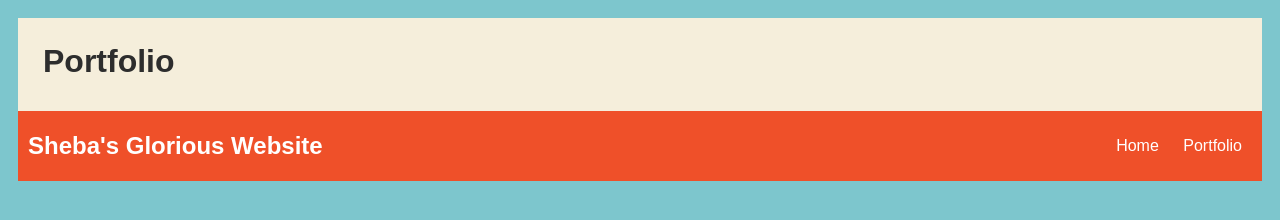
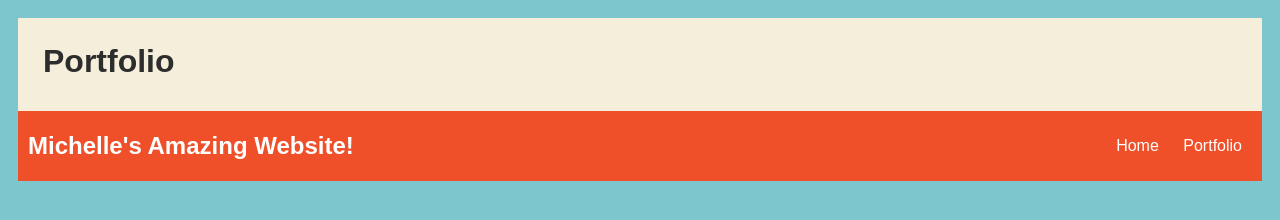
Before and after one commit to msnowden2/msnowden2.github.io, a plain HTML site: page portfolio.html in a window 1280 px wide. Drawn offline with nearby package versions, Linux system fonts and the light colour scheme; no server answers.

Commit message:
add portofoli.html file

```diff
--- a/portfolio.html
+++ b/portfolio.html
@@ -89,7 +89,7 @@
             </div>
         </main>
       <nav>
-            <header>Sheba's Glorious Website</header>
+            <header>Michelle's Amazing Website!</header>
             <ul>
                 <li><a href="index.html">Home</a>
                 </li>
```
